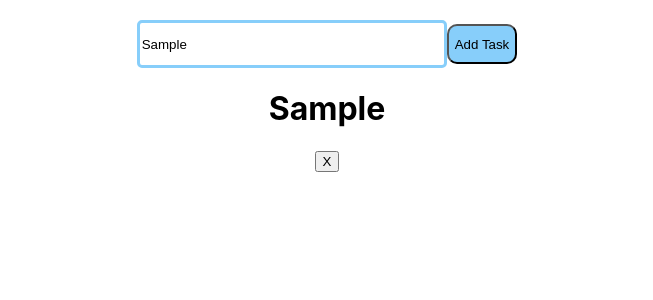
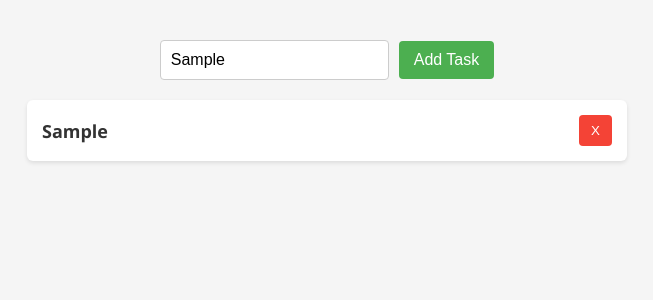
Before and after one commit to Faizan2310/toDoList, a React (Create React App) app: page / in a window 1280 px wide. Both pictures are taken after typing "Sample" into the empty fields and a click on the button "Add Task". Shown: the top 300 px of the page, without its empty margins (313-966 px from the left). Built offline with nearby package versions, Linux system fonts and the light colour scheme; the HTML template or start-up script is replaced by a standard one.

Commit message:
Added some Styling

```diff
--- a/src/App.css
+++ b/src/App.css
@@ -1,18 +1,87 @@
-.App {
-  text-align: center;
+/* App.css */
+/* App.css */
+
+body {
+  margin: 0;
+  font-family: 'Segoe UI', Tahoma, Geneva, Verdana, sans-serif;
+  background-color: #f5f5f5;
 }
 
-.App .addTask .addBtn{
-    background-color: lightskyblue;
-    height: 40px;
-    border-radius: 10px;
+.App {
+  display:flex;
+  flex-direction: column;
+  align-items: center;
+  padding: 20px;
 }
 
-.inputBox{
-    margin-top: 20px;
-    width: 300px;
-    height: 40px;
-    border: 3px solid lightskyblue;
-    border-radius: 5px;
+.addTask {
+  margin-top: 20px;
+  display: flex;
+  align-items: center;
+}
 
+.inputBox {
+  padding: 10px;
+  margin-right: 10px;
+  font-size: 16px;
+  border: 1px solid #ccc;
+  border-radius: 4px;
+  outline: none;
 }
+
+.addBtn {
+  padding: 10px 15px;
+  font-size: 16px;
+  background-color: #4caf50;
+  color: #fff;
+  border: none;
+  border-radius: 4px;
+  cursor: pointer;
+  transition: background-color 0.3s;
+}
+
+.addBtn:hover {
+  background-color: #45a049;
+}
+
+.listTask {
+  margin-top: 20px;
+  width: 100%;
+  max-width: 600px;
+}
+
+.listTask > div {
+  margin-bottom: 10px;
+  padding: 15px;
+  background-color: #fff;
+  box-shadow: 0 2px 4px rgba(0, 0, 0, 0.1);
+  border-radius: 6px;
+  display: flex;
+  justify-content: space-between;
+  align-items: center;
+  transition: transform 0.2s;
+}
+
+.listTask > div:hover {
+  transform: translateY(-5px);
+}
+
+.listTask h1 {
+  margin: 0;
+  font-size: 18px;
+  color: #333;
+}
+
+.listTask button {
+  background-color: #f44336;
+  color: #fff;
+  border: none;
+  padding: 8px 12px;
+  border-radius: 4px;
+  cursor: pointer;
+  transition: background-color 0.3s;
+}
+
+.listTask button:hover {
+  background-color: #d32f2f;
+}
--- a/src/App.js
+++ b/src/App.js
@@ -7,12 +7,17 @@ function App() {
   const [newTask, setNewTask] = useState("");
 
   const handleChange = (event) => setNewTask(event.target.value);
+
   const addTask = () => {
-    const newToDolist = [...toDoList, newTask];
-    setTodoList(newToDolist);
+    const task = {
+      id: toDoList.length === 0 ? 1 : toDoList[toDoList.length - 1].id + 1,
+      taskName: newTask,
+    };
+    setTodoList([...toDoList, task]);
   }
-  const deleteTask = (taskName) => {
-    const newToDolist = toDoList.filter((task)=>{return task !== taskName});
+
+  const deleteTask = (id) => {
+    const newToDolist = toDoList.filter((task)=>{return task.id !== id});
     setTodoList(newToDolist)
   }
 
@@ -23,9 +28,10 @@ function App() {
         <button className='addBtn' onClick={addTask}>Add Task</button>
       </div>
       <div className='listTask'>
-      {toDoList.map((task)=>{return <div>
-        <h1>{task}</h1>
-        <button onClick={() => deleteTask(task)}>X</button>
+      {toDoList.map((task)=>{
+        return <div key={task.id}>
+        <h1>{task.taskName}</h1>
+        <button onClick={() => deleteTask(task.id)}>X</button>
         </div>})}
       </div>
     </div>
```
